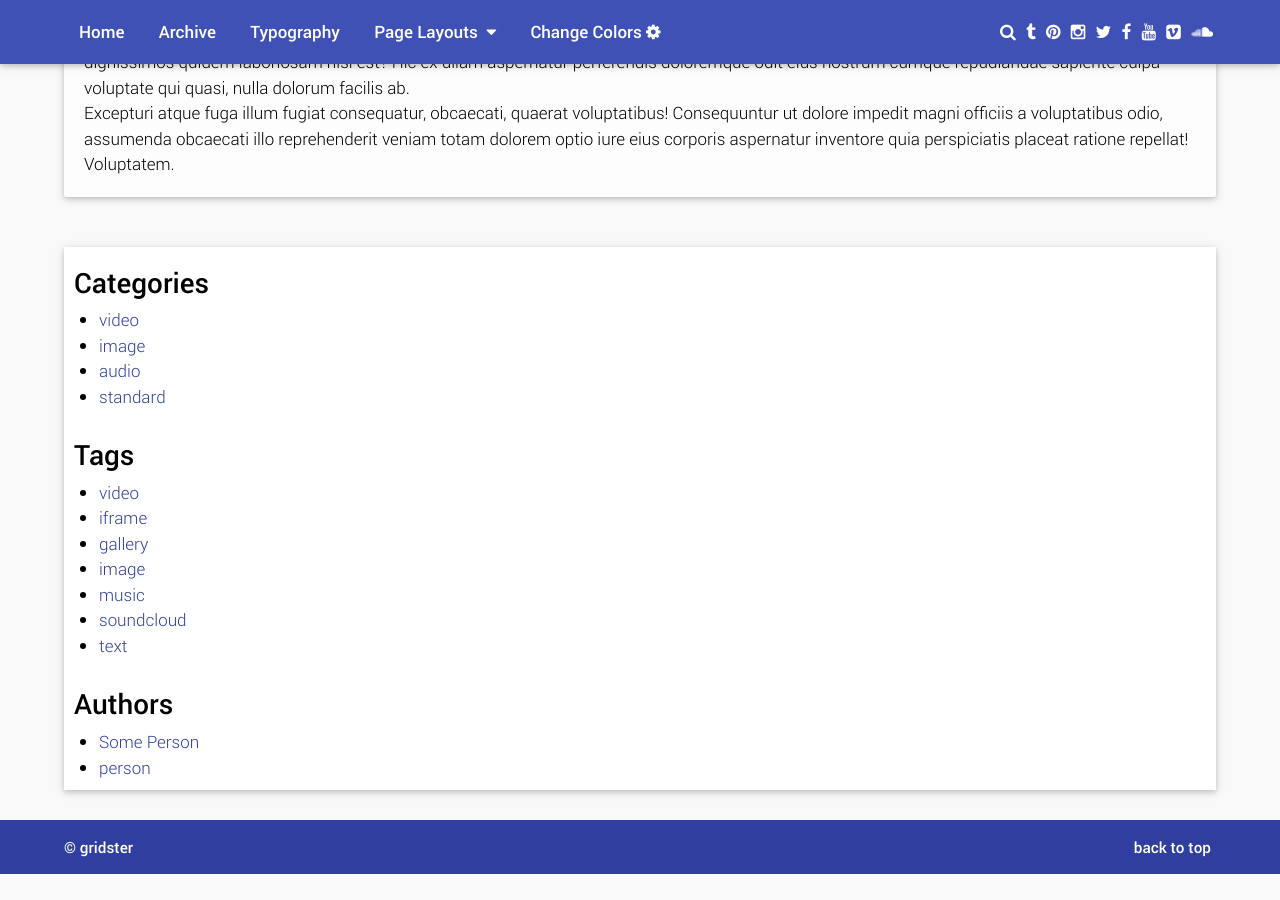
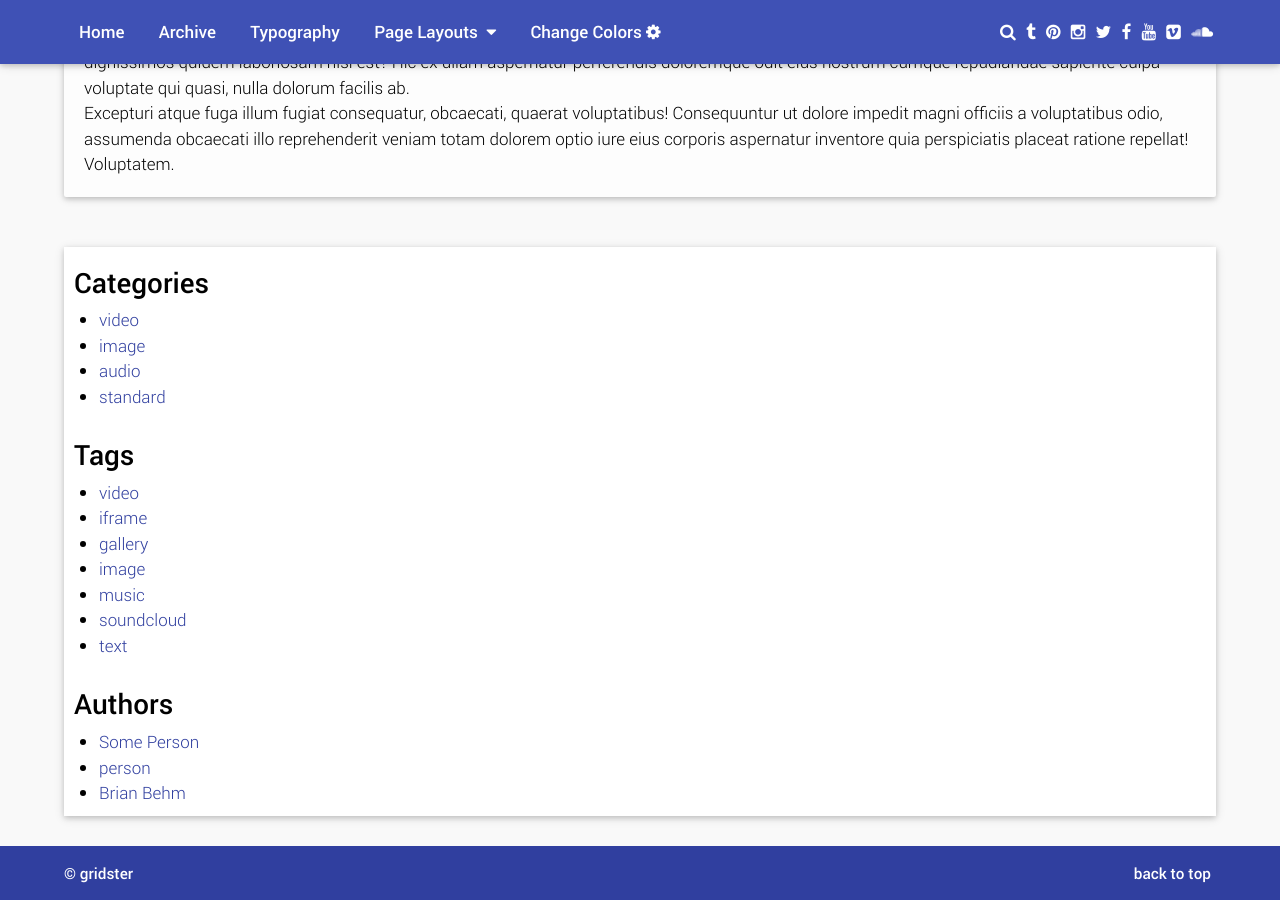
Before and after one commit to behm/behm.github.io, a Jekyll site: the page built from page-classic-sidebar-left/index.md, in a window 1280 px wide and 900 px high, scrolled down 1444 px. Built offline with Jekyll 4.4.1, drawn with Linux system fonts in a browser that asks for light colours; before the commit the page ends 2318 px from its top, so only the background shows below that.

```diff
--- a/_data/authors.yml
+++ b/_data/authors.yml
@@ -22,3 +22,8 @@
   id: person
   avatar: /profile-pic.jpg
   bio: Lorem ipsum dolor sit amet, consectetur adipisicing elit. Id, quidem.
+-
+  id: brian
+  name: Brian Behm
+  avatar: /profile-pic.jpg
+  twitter: https://twitter.com/bbehm
```
Also changed, not shown: _posts/2016-03-04-xamarin-acquired-by-microsoft.md (+1 -1 lines).
